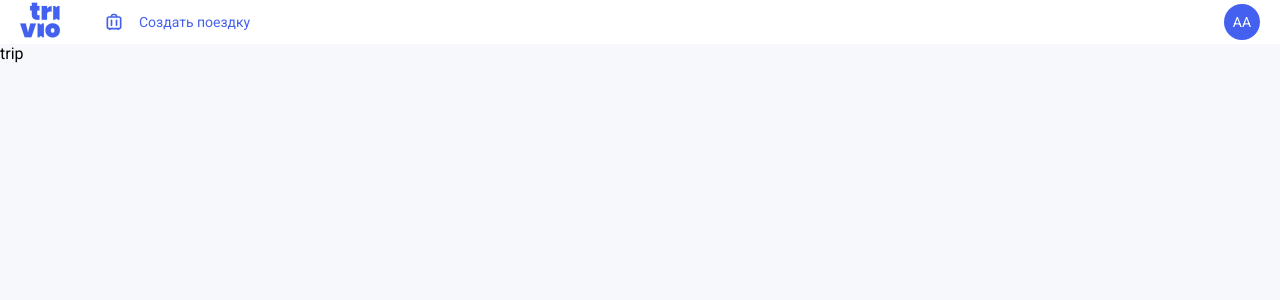
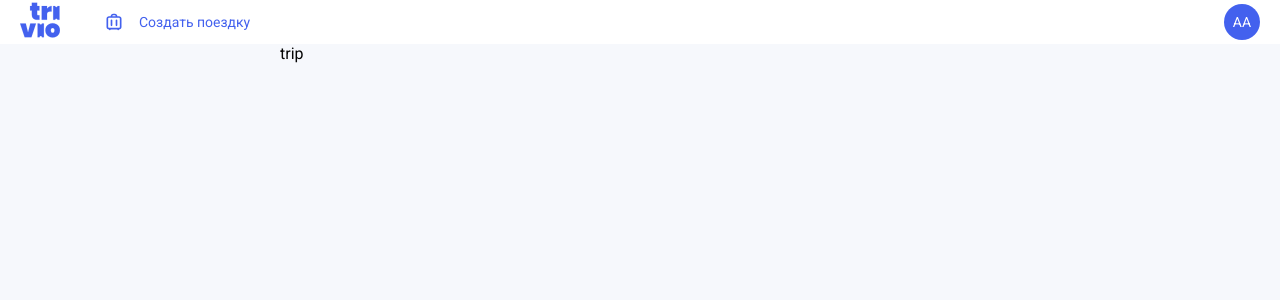
Before and after one commit to ElizavetaLeus/trivio-test, a Vue app: page /trip/1 in a window 1280 px wide. Shown: the top 300 px of the page. Built offline with nearby package versions, Linux system fonts and the light colour scheme.

Commit message:
добавила контейнер

```diff
--- a/src/App.vue
+++ b/src/App.vue
@@ -1,7 +1,9 @@
 <template>
   <div :class="$style.app">
     <TheHeader />
-    <RouterView />
+    <div >
+      <RouterView :class="['container', $style.app]"/>
+    </div>
     <AppDrawer :isOpen="drawer.isOpen.value"/>
   </div>
 </template>
```
